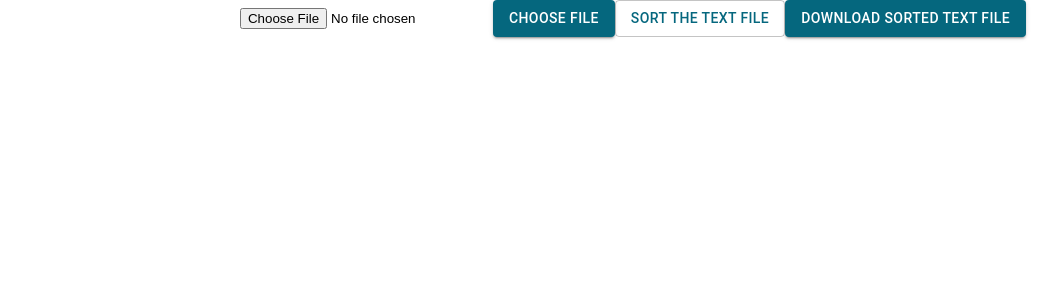
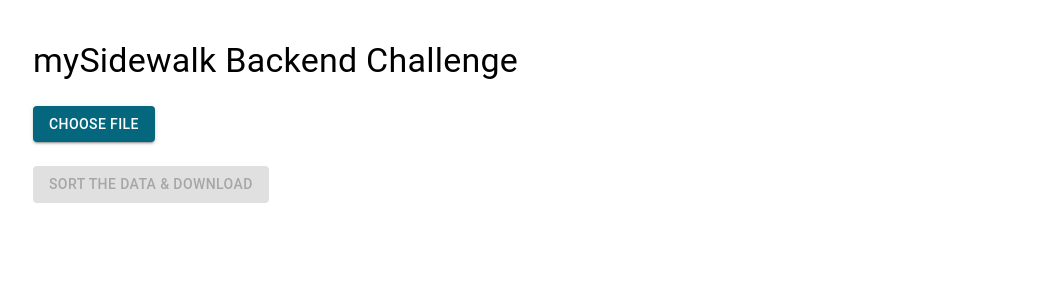
Before and after one commit to Hyunsujk/mysidewalk_backend, a React (Create React App) app: page / in a window 1280 px wide. Shown: the top 300 px of the page, without its empty margins (7-1065 px from the left). Built offline with nearby package versions, Linux system fonts and the light colour scheme.

Commit message:
clean up

```diff
--- a/src/containers/Layout.js
+++ b/src/containers/Layout.js
@@ -1,29 +1,29 @@
 import { useState } from "react";
-import { Button, makeStyles } from "@material-ui/core";
+import { Button, makeStyles, Grid, Typography, Box } from "@material-ui/core";
 
 const useStyles = makeStyles({
-  hiddens: {
+  input: {
     display: "none",
   },
   customFilledButton: {
     backgroundColor: "#05677e",
     color: "#fff",
   },
-  customOutlinedButton: {
-    color: "#05677e",
-  },
 });
 
 const Layout = () => {
-  const { hidden, customFilledButton, customOutlinedButton } = useStyles();
-  const [arrOfStrings, setArrOfStrings] = useState([]);
+  const { input, customFilledButton } = useStyles();
+  const [arrOfUploadedStrings, setArrOfUploadedStrings] = useState([]);
+  const [isFileUploaded, setIsFileUploaded] = useState(false);
+  const [fileName, setFileName] = useState("");
   let stringsStartWithNum = [];
   let stringsWithoutNum = [];
   let combinedSortedArr = [];
   let outputData = "";
 
-  const handleUploadedFile = (e) => {
+  const handleChooseFileClick = (e) => {
     const uploadedFile = e.target.files[0];
+    setFileName(uploadedFile.name.replace(".txt", ""));
     parseDataFromUploadedFile(uploadedFile);
   };
 
@@ -33,15 +33,21 @@
       const reader = new FileReader();
       reader.onload = (e) => {
         const content = reader.result;
-        setArrOfStrings(content.split(/\r\n|\n/));
+        setArrOfUploadedStrings(content.split(/\r\n|\n/));
       };
       reader.readAsText(file);
+      setIsFileUploaded(true);
     }
+  };
+
+  const handleSortDownloadClick = () => {
+    sortData();
+    handleDownload();
   };
 
   const sortData = () => {
     const regexStringStartsWithNumber = /^\d+/;
-    arrOfStrings.forEach((string) => {
+    arrOfUploadedStrings.forEach((string) => {
       if (string.match(regexStringStartsWithNumber)) {
         stringsStartWithNum.push(string);
       } else {
@@ -60,6 +66,7 @@
       ...sortedstringsStartWithNumArray,
       ...sortedStringsWithoutNumArray,
     ];
+
     combinedSortedArr.forEach((string) => (outputData += `${string}\n`));
   };
 
@@ -67,19 +74,31 @@
     const element = document.createElement("a");
     const blob = new Blob([outputData], { type: "text/plain" });
     element.href = URL.createObjectURL(blob);
-    element.download = "sorted.txt";
+    element.download = `sorted-${fileName}.txt`;
     document.body.appendChild(element); // Required for this to work in FireFox
     element.click();
+    setIsFileUploaded(false);
   };
 
   return (
-    <>
+    <Box m="40px">
+      <Grid
+        container
+        direction="column"
+        justify="center"
+        alignItems="flex-start"
+        spacing={3}
+      >
+        <Grid item>
+          <Typography variant="h4">mySidewalk Backend Challenge</Typography>
+        </Grid>
+        <Grid item>
           <input
             accept=".txt"
             id="file-input"
             type="file"
-        className={hidden}
-        onChange={handleUploadedFile}
+            className={input}
+            onChange={handleChooseFileClick}
           />
           <label htmlFor="file-input">
             <Button
@@ -90,23 +109,19 @@
               choose file
             </Button>
           </label>
-
-      <Button
-        variant="outlined"
-        className={customOutlinedButton}
-        onClick={sortData}
-      >
-        sort the text file
-      </Button>
-
+        </Grid>
+        <Grid item>
           <Button
             variant="contained"
             className={customFilledButton}
-        onClick={handleDownload}
+            onClick={handleSortDownloadClick}
+            disabled={!isFileUploaded}
           >
-        download sorted text file
+            sort the data &amp; download
           </Button>
-    </>
+        </Grid>
+      </Grid>
+    </Box>
   );
 };
 
```
Lines whose indentation alone changed are shown as unchanged.
